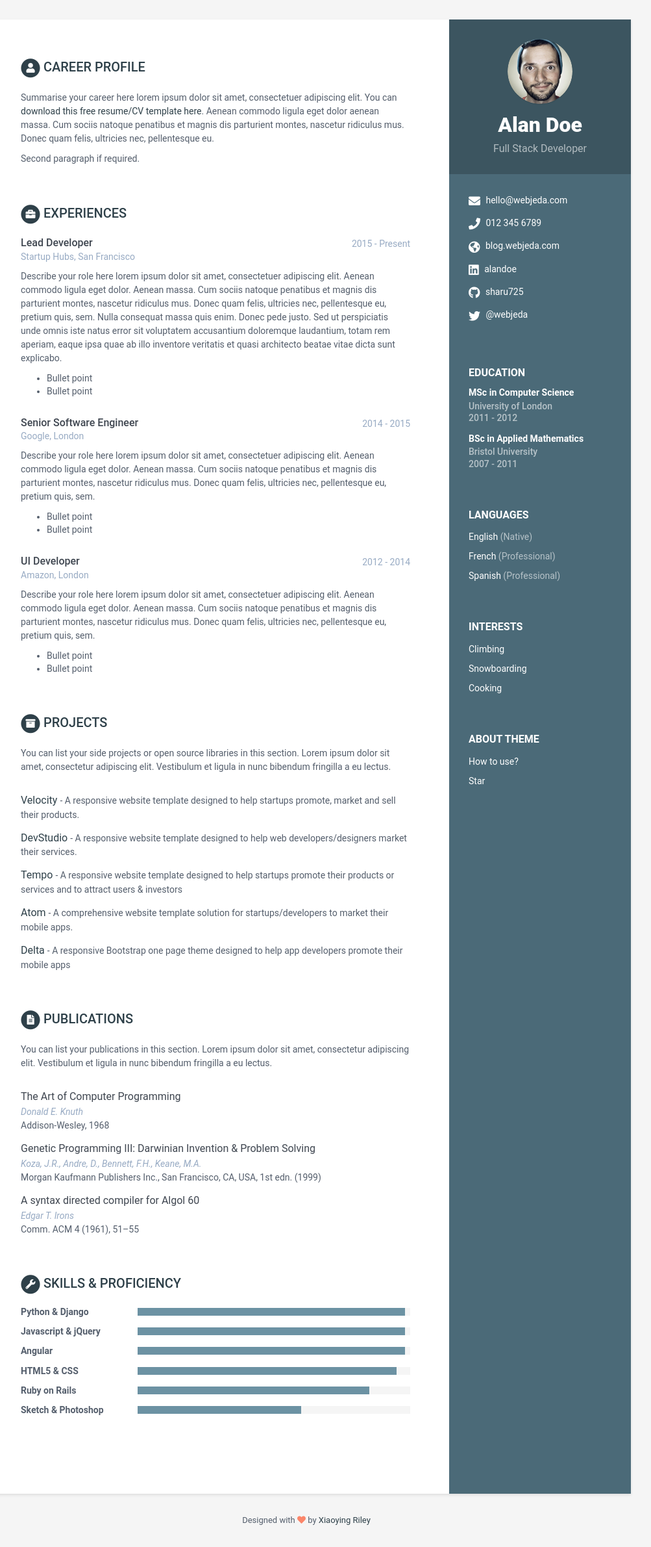
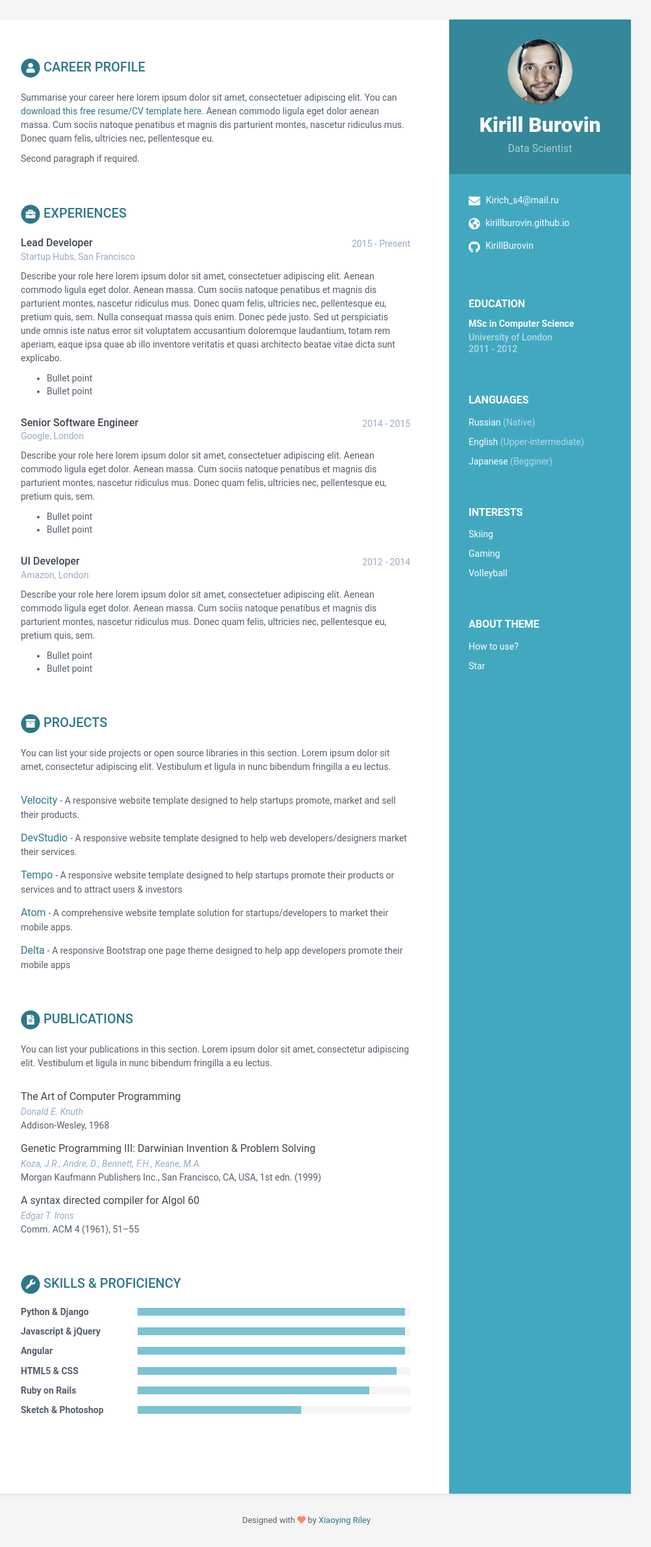
Before and after one commit to KirillBurovin/KirillBurovin.github.io, a Jekyll site: the page built from index.html, in a window 1280 px wide. Shown: the whole page at 65% size, without its empty margins (168-1171 px from the left). Built offline with Jekyll 4.4.1, drawn with Linux system fonts in a browser that asks for light colours.

Commit message:
new theme

```diff
--- a/_config.yml
+++ b/_config.yml
@@ -6,7 +6,7 @@ url: 'https://kirillburovin.github.io/'
 baseurl: '/online-cv' #change it according to your repository name
 description: A beautiful Jekyll theme for creating resume
 # Style will be applied only after restarting the build or serve. Just choose one of the options.
-theme_skin: ceramic # blue turquoise green berry orange ceramic
+theme_skin: blue # blue turquoise green berry orange ceramic
 chrome_mobile_color: #use hex colors (ex:#1976d2) or leave empty if you don't want a color for chrome mobile searchbar
 
 # Tracker
--- a/_data/data.yml
+++ b/_data/data.yml
@@ -7,41 +7,36 @@ sidebar:
     education: True # set to False if you want education in main section instead of in sidebar
 
     # Profile information
-    name: Alan Doe
-    tagline: Full Stack Developer
+    name: Kirill Burovin
+    tagline: Data Scientist
     avatar: profile.png  #place a 100x100 picture inside /assets/images/ folder and provide the name of the file below
 
     # Sidebar links
-    email: hello@webjeda.com
-    phone: 012 345 6789
-    website: blog.webjeda.com #do not add http://
-    linkedin: alandoe
-    github: sharu725
-    gitlab:
-    bitbucket:
-    twitter: '@webjeda'
-    stack-overflow: # Number/Username, e.g. 123456/alandoe
-    codewars:
-    goodreads: # Number-Username, e.g. 123456-alandoe
+    email: Kirich_s4@mail.ru
+    website: kirillburovin.github.io #do not add http://
+    github: KirillBurovin
+    vk: https://vk.com/kirich321
+    kaggle: https://www.kaggle.com/kupchanski
+
 
     languages:
-      - idiom: English
+      - idiom: Russian
         level: Native
 
-      - idiom: French
-        level: Professional
+      - idiom: English
+        level: Upper-intermediate
 
-      - idiom: Spanish
-        level: Professional
+      - idiom: Japanese
+        level: Begginer
 
     interests:
-      - item: Climbing
+      - item: Skiing
         link:
 
-      - item: Snowboarding
+      - item: Gaming
         link:
 
-      - item: Cooking
+      - item: Volleyball
         link:
 
 career-profile:
@@ -69,18 +64,6 @@ education:
           - Bullet point
           - Bullet point
 
-    - degree: BSc in Applied Mathematics
-      university: Bristol University
-      time: 2007 - 2011
-      details: |
-        Describe your study here lorem ipsum dolor sit amet, consectetuer
-        adipiscing elit. Aenean commodo ligula eget dolor. Aenean massa. Cum
-        sociis natoque penatibus et magnis dis parturient montes, nascetur
-        ridiculus mus. Donec quam felis, ultricies nec, pellentesque eu,
-        pretium quis, sem.
-
-          - Bullet point
-          - Bullet point
 
 experiences:
     - role: Lead Developer
```
